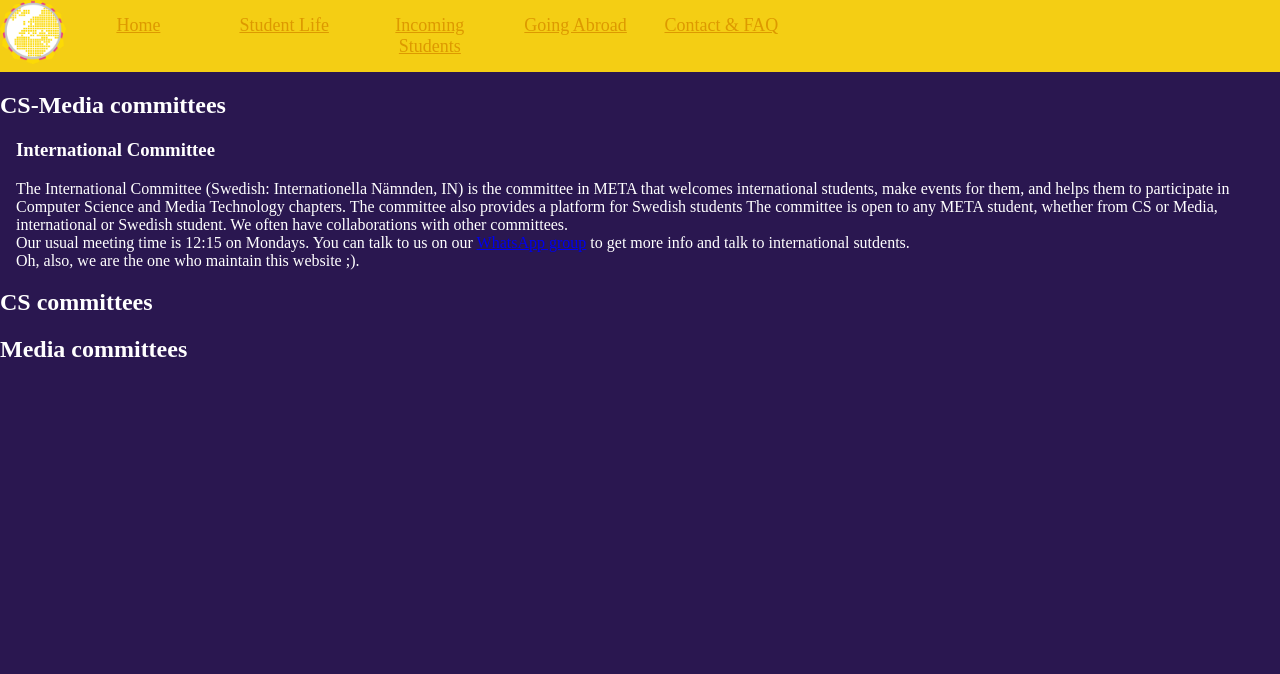
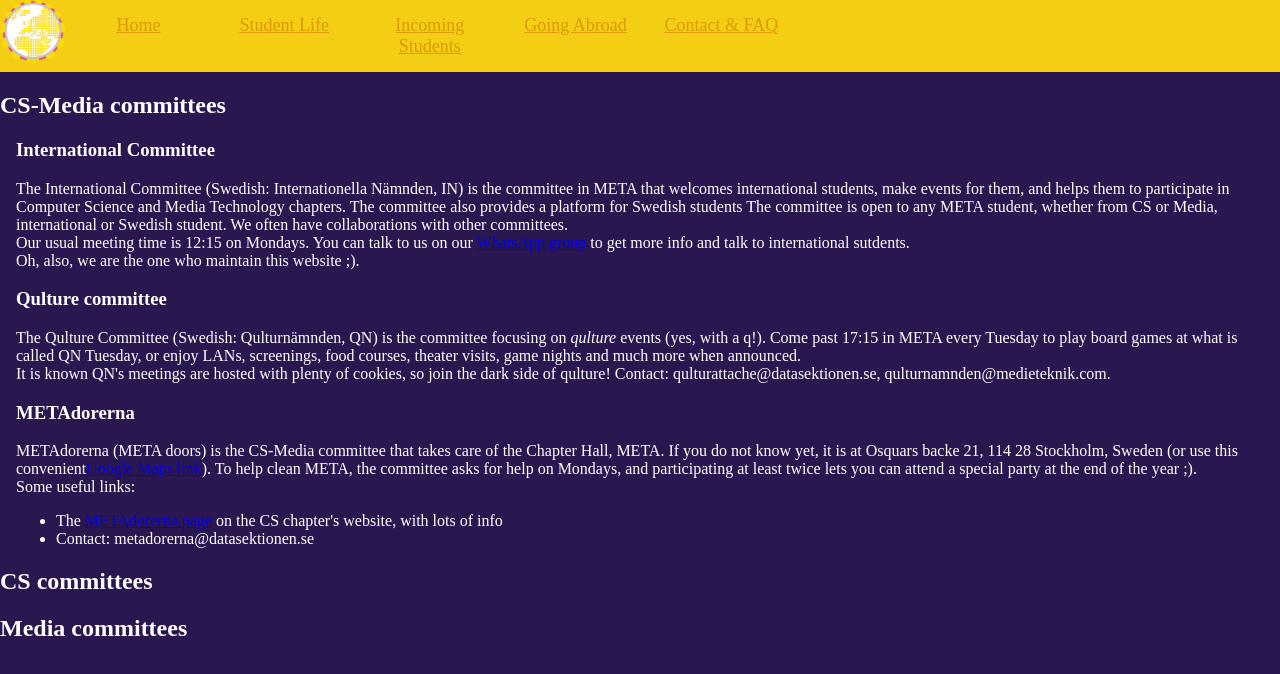
Before and after one commit to datasektionen/metastudent, a React (Create React App) app: page /student-life in a window 1280 px wide. Shown: the top 674 px of the page. Built offline with nearby package versions, Linux system fonts and the light colour scheme.

Commit message:
feat: add QN and METAdorerna's descriptions

```diff
--- a/src/pages/Committees.js
+++ b/src/pages/Committees.js
@@ -5,6 +5,12 @@ const Committees = () => {
             <div className="committee-info">
                 <CommitteeName name="International Committee" />
                 <InternationalCommittee />
+
+                <CommitteeName name="Qulture committee"/>
+                <QultureCommittee/>
+
+                <CommitteeName name="METAdorerna"/>
+                <METAdorerna/>
             </div>
 
             <ChapterBelonging belonging="CS committees"/>
@@ -45,4 +51,39 @@ const InternationalCommittee = () => {
     )
 }
 
+function QultureCommittee() {
+    return(
+        <p>
+            The Qulture Committee (Swedish: Qulturnämnden, QN) is the committee focusing on <i>qulture</i> events (yes,
+            with a q!). Come past 17:15 in META every Tuesday to play board games at what is called QN Tuesday, or enjoy LANs,
+            screenings, food courses, theater visits, game nights and much more when announced.
+            <br/>
+            It is known QN's meetings are hosted with plenty of cookies, so join the dark side of qulture! Contact:
+            qulturattache@datasektionen.se, qulturnamnden@medieteknik.com.
+        </p>
+    );
+}
+
+
+function METAdorerna() {
+    return(
+        <p>
+            METAdorerna (META doors) is the CS-Media committee that takes care of the Chapter Hall, META. If you do
+            not know yet, it is at Osquars backe 21, 114 28 Stockholm, Sweden (or use this convenient
+            <a href="https://www.google.se/maps/place/META/@59.347854,18.0713357,19.33z/data=!4m6!3m5!1s0x465f9d8239dc3dc7:0x5339bd50f81e85b2!8m2!3d59.3480716!4d18.0713859!16s%2Fg%2F11tjpzdy84?entry=ttu">
+                Google Maps link
+            </a>). To help clean META, the committee asks for help on Mondays, and participating at least twice
+            lets you can attend a special party at the end of the year ;).
+            <br/>
+            Some useful links:
+            <ul>
+                <li>The <a href="https://datasektionen.se/en/clubs/metadorerna">METAdorerna page</a> on the CS chapter's
+                website, with lots of info</li>
+                <li>Contact: metadorerna@datasektionen.se</li>
+            </ul>
+        </p>
+
+    );
+}
+
 export default Committees;
```
